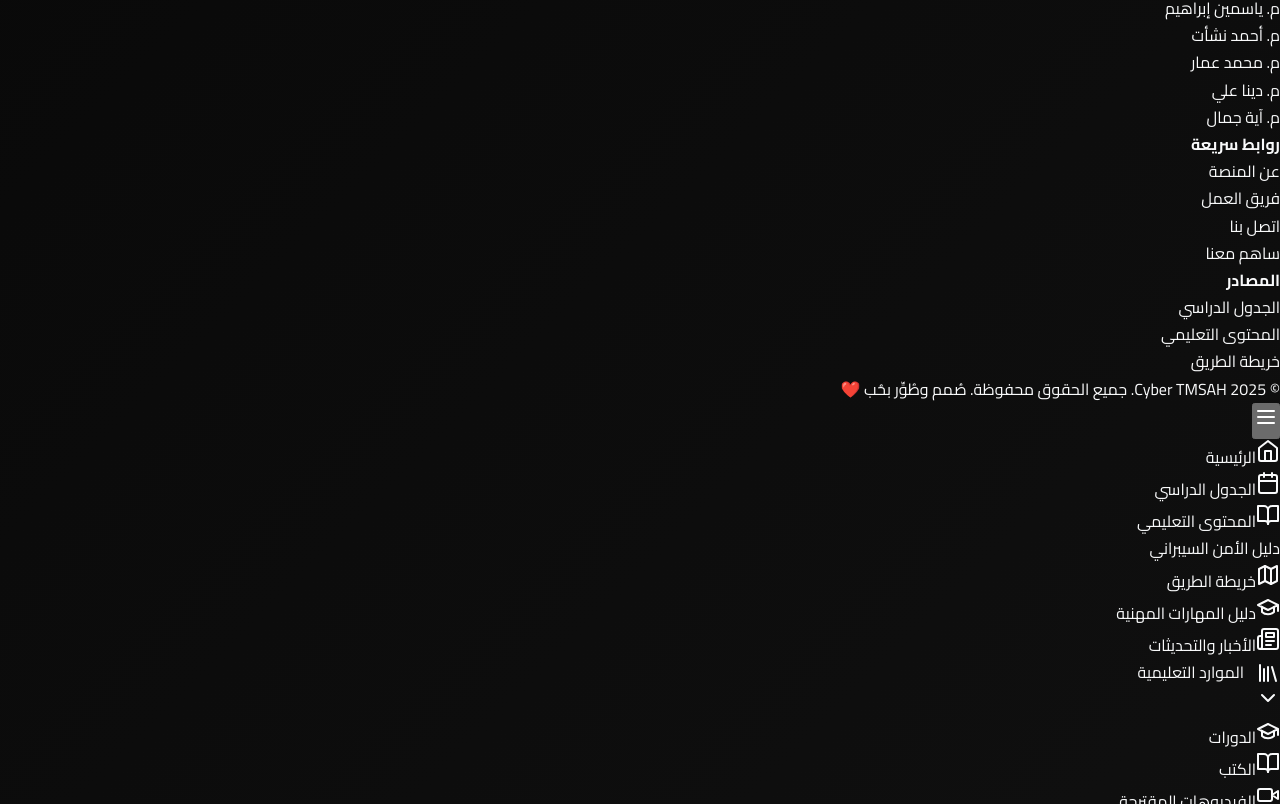
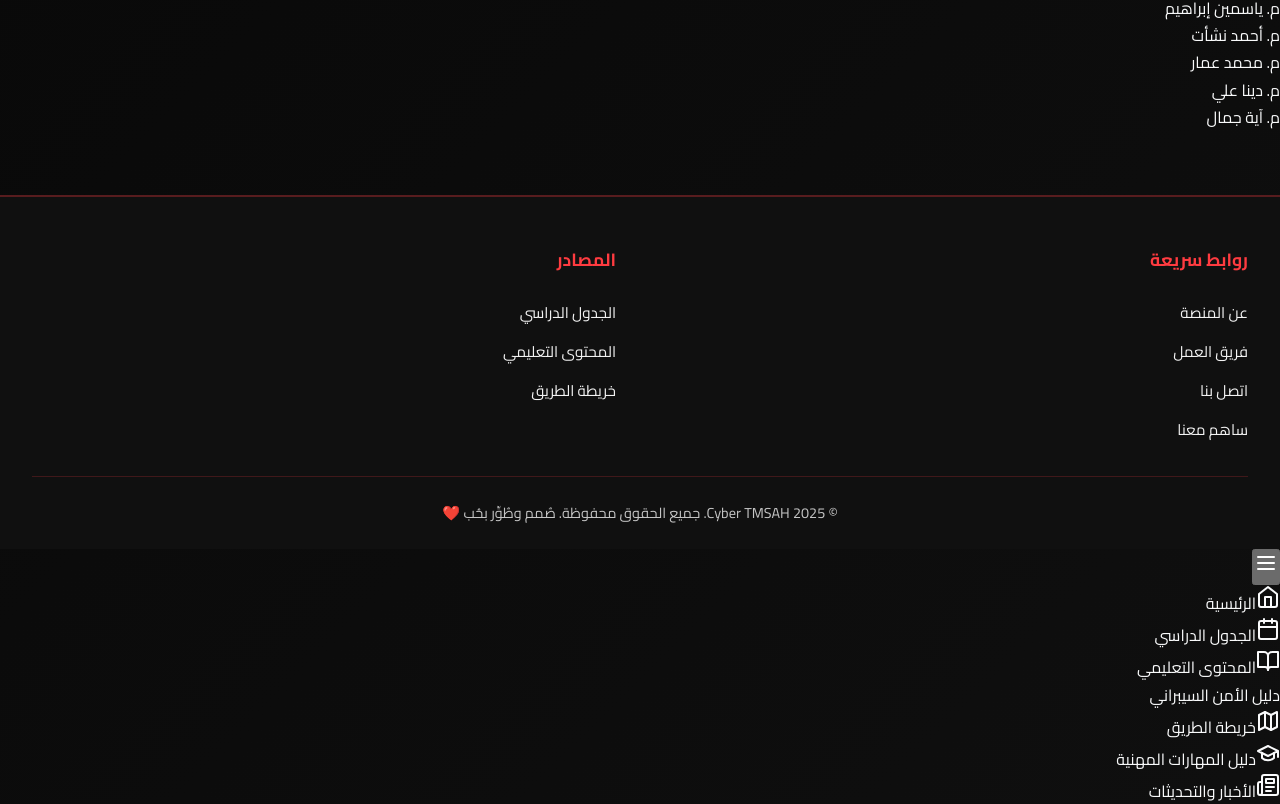
Before and after one commit to phoenixcrypto/cyber-tmsah, a Next.js app: page /about in a window 1280 px wide. Shown: the part 1796-2600 px from the top of the page. Built offline with nearby package versions, Linux system fonts and the light colour scheme.

Commit message:
Fix footer styles, bottom navigation dropdown, and page transition issues

```diff
--- a/app/globals.css
+++ b/app/globals.css
@@ -873,12 +873,9 @@ button, input, textarea, select {
 
 /* Page Transitions */
 .page-transition {
+  width: 100%;
+  min-height: 100%;
   animation: fadeInUp 0.4s ease-out;
-}
-
-.page-transition.transitioning {
-  opacity: 0;
-  transform: translateY(20px);
 }
 
 @keyframes fadeInUp {
@@ -1941,5 +1938,159 @@ button, input, textarea, select {
   }
 }
 
-/* Continue with remaining CSS... */
-/* (I'll continue with the rest of the CSS file in the next part due to length) */
+/* ============================================
+   FOOTER STYLES
+   ============================================ */
+footer {
+  background: var(--surface-2);
+  border-top: 2px solid rgba(255, 59, 64, 0.3);
+  padding: 3rem 2rem 1.5rem;
+  margin-top: 4rem;
+  position: relative;
+}
+
+.footer-content {
+  max-width: 1600px;
+  margin: 0 auto;
+  display: grid;
+  grid-template-columns: repeat(2, 1fr);
+  gap: 3rem;
+  padding-bottom: 2rem;
+}
+
+.footer-content-two-columns {
+  grid-template-columns: repeat(2, 1fr) !important;
+}
+
+.footer-section {
+  display: flex;
+  flex-direction: column;
+  gap: 1rem;
+}
+
+.footer-section h4 {
+  color: var(--primary-red);
+  font-size: 1.1rem;
+  font-weight: 700;
+  margin-bottom: 0.5rem;
+}
+
+.footer-links {
+  list-style: none;
+  display: flex;
+  flex-direction: column;
+  gap: 0.75rem;
+  padding: 0;
+  margin: 0;
+}
+
+.footer-links li {
+  margin: 0;
+}
+
+.footer-links a {
+  color: var(--accent-silver);
+  font-size: 0.95rem;
+  transition: all 0.3s ease;
+  display: inline-block;
+}
+
+.footer-links a:hover {
+  color: var(--primary-red);
+  transform: translateX(-4px);
+}
+
+.footer-bottom {
+  max-width: 1600px;
+  margin: 0 auto;
+  padding-top: 1.5rem;
+  border-top: 1px solid rgba(255, 59, 64, 0.2);
+  text-align: center;
+}
+
+.footer-bottom p {
+  color: var(--secondary-gray);
+  font-size: 0.9rem;
+  margin: 0;
+}
+
+@media (max-width: 768px) {
+  footer {
+    padding: 2rem 1rem 1rem;
+  }
+
+  .footer-content {
+    grid-template-columns: 1fr;
+    gap: 2rem;
+  }
+
+  .footer-section h4 {
+    font-size: 1rem;
+  }
+
+  .footer-links {
+    gap: 0.5rem;
+  }
+}
+
+/* ============================================
+   BOTTOM NAVIGATION DROPDOWN
+   ============================================ */
+.bottom-nav-dropdown {
+  position: relative;
+  display: inline-block;
+}
+
+.bottom-nav-dropdown:hover .dropdown-content {
+  display: flex;
+  opacity: 1;
+  transform: translateY(0);
+}
+
+.dropdown-content {
+  display: none;
+  position: absolute;
+  bottom: 100%;
+  right: 0;
+  background: var(--surface-3);
+  border: 1.5px solid rgba(255, 59, 64, 0.3);
+  border-radius: 12px;
+  padding: 0.75rem;
+  margin-bottom: 0.5rem;
+  min-width: 200px;
+  box-shadow: 0 8px 24px rgba(0, 0, 0, 0.4);
+  flex-direction: column;
+  gap: 0.5rem;
+  opacity: 0;
+  transform: translateY(10px);
+  transition: all 0.3s cubic-bezier(0.4, 0, 0.2, 1);
+  z-index: 1000;
+}
+
+.dropdown-link {
+  color: var(--accent-silver);
+  text-decoration: none;
+  font-size: 0.9rem;
+  font-weight: 600;
+  padding: 0.5rem 1rem;
+  border-radius: 8px;
+  transition: all 0.3s ease;
+  display: flex;
+  align-items: center;
+  gap: 0.5rem;
+}
+
+.dropdown-link:hover {
+  background: rgba(255, 59, 64, 0.15);
+  color: var(--primary-white);
+  transform: translateX(-4px);
+}
+
+[dir="ltr"] .dropdown-content {
+  right: auto;
+  left: 0;
+}
+
+[dir="ltr"] .dropdown-link:hover {
+  transform: translateX(4px);
+}
--- a/components/Footer.tsx
+++ b/components/Footer.tsx
@@ -20,7 +20,7 @@ export default function Footer() {
   ]
 
   return (
-    <footer className="border-t-2 border-cyber-neon/30">
+    <footer>
       <div className="footer-content footer-content-two-columns">
         <div className="footer-section">
           <h4 className="text-cyber-neon mb-4 font-bold">{t('footer.quickLinks')}</h4>
@@ -45,8 +45,8 @@ export default function Footer() {
         </div>
       </div>
 
-      <div className="footer-bottom border-t border-cyber-neon/20 pt-4">
-        <p className="text-center">
+      <div className="footer-bottom">
+        <p>
           © {new Date().getFullYear()} <Link href="/" prefetch={false} className="text-cyber-neon font-bold hover:text-cyber-green transition-colors active:scale-95 inline-block">Cyber TMSAH</Link>. {t('footer.copyright')}
         </p>
       </div>
--- a/components/PageTransition.tsx
+++ b/components/PageTransition.tsx
@@ -1,23 +1,8 @@
 'use client'
 
-import { useEffect, useState } from 'react'
-import { usePathname } from 'next/navigation'
-
 export default function PageTransition({ children }: { children: React.ReactNode }) {
-  const pathname = usePathname()
-  const [isTransitioning, setIsTransitioning] = useState(false)
-
-  useEffect(() => {
-    setIsTransitioning(true)
-    const timer = setTimeout(() => {
-      setIsTransitioning(false)
-    }, 300)
-
-    return () => clearTimeout(timer)
-  }, [pathname])
-
   return (
-    <div className={`page-transition ${isTransitioning ? 'transitioning' : ''}`}>
+    <div className="page-transition">
       {children}
     </div>
   )
```
Also changed, not shown: 2 other files (tests, documents, lock files or other folders).
